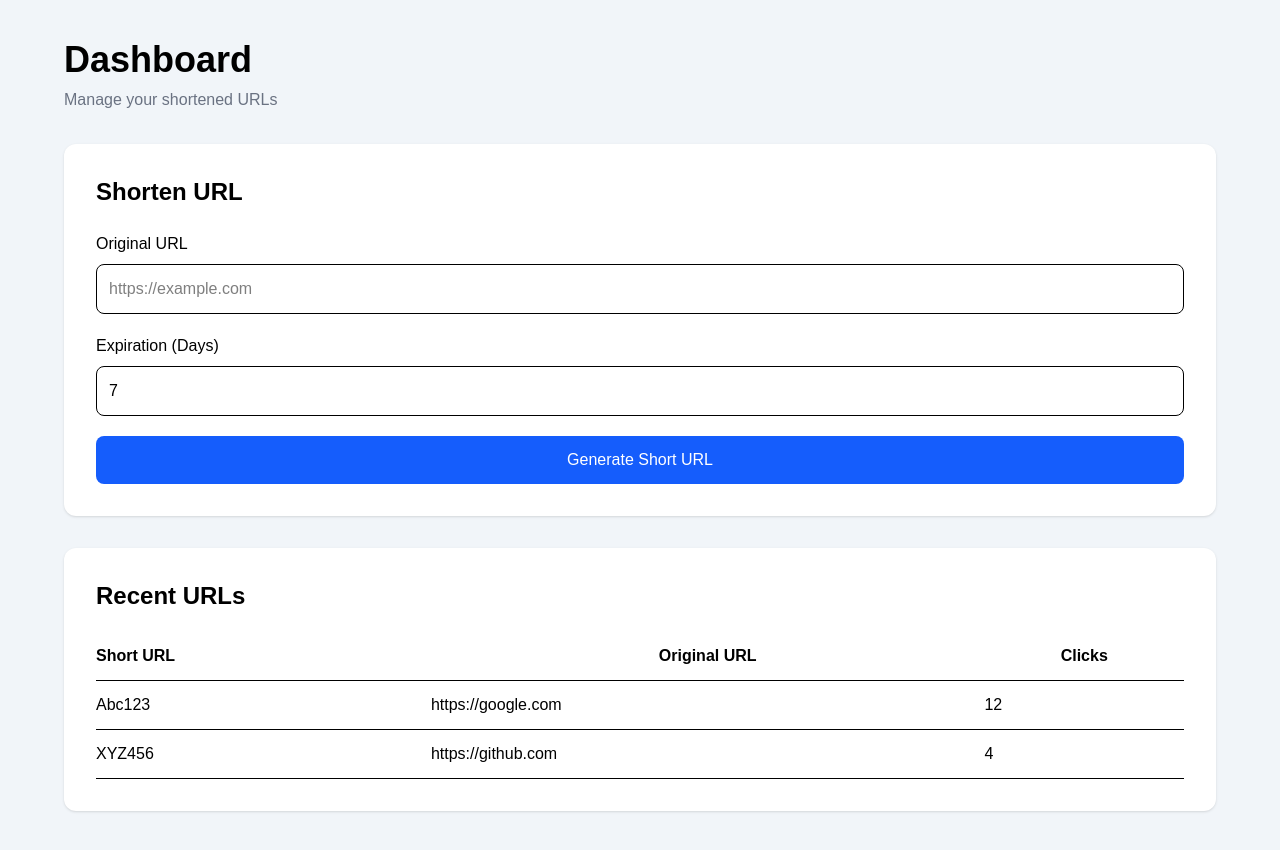
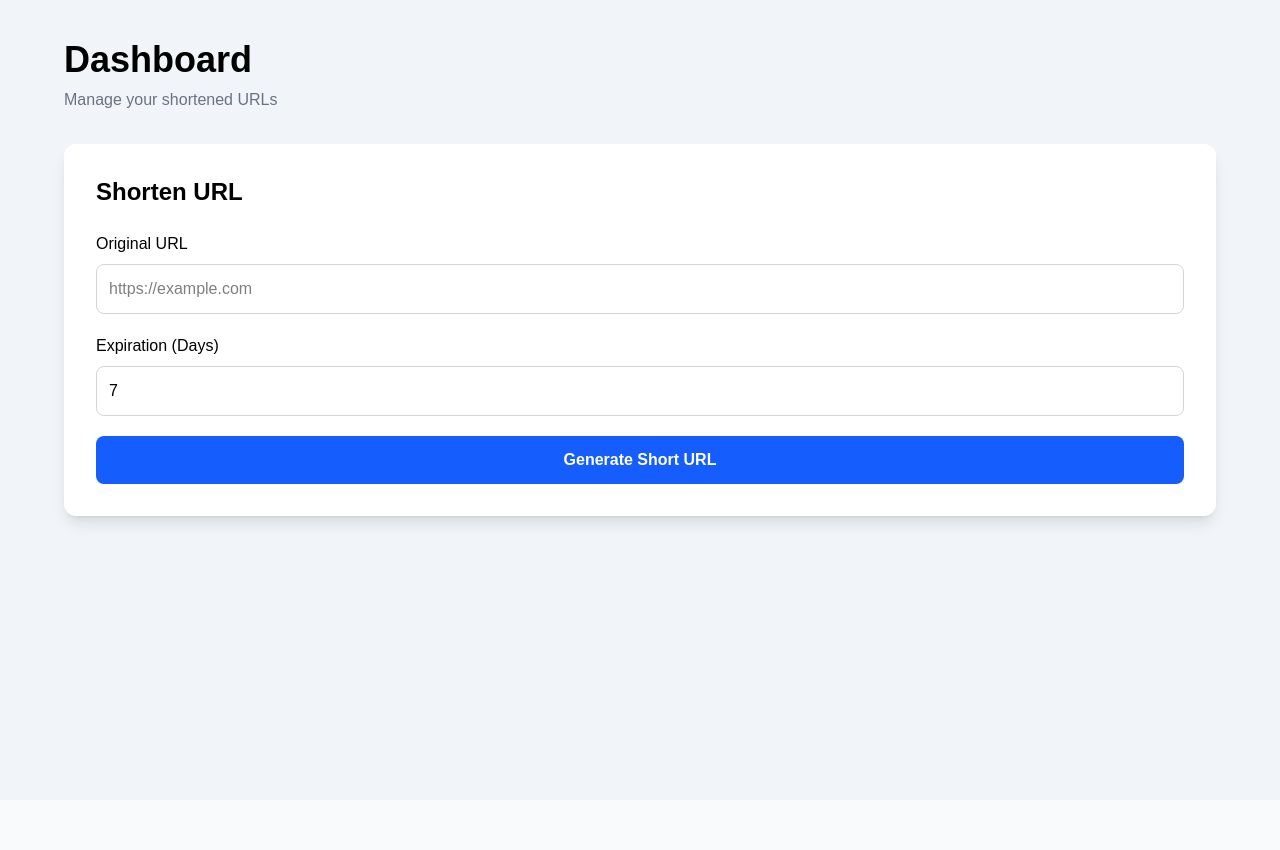
Before and after one commit to testgithubanjali/url-shortener-frontend, a React (Vite) app: page /dashboard in a window 1280 px wide. After the commit the page ends 800 px from the top, so only its background shows below. Built offline with nearby package versions, Linux system fonts and the light colour scheme.

Commit message:
update: updated the code

```diff
--- a/src/components/Button.jsx
+++ b/src/components/Button.jsx
@@ -1,9 +1,33 @@
-function Button({ children, type = "submit", loading }) {
+
+
+function Button({
+  children,
+  type = "submit",
+  loading = false,
+  disabled = false,
+  onClick,
+}) {
   return (
     <button
       type={type}
-      disabled={loading}
-      className="w-full rounded-lg bg-blue-600 py-3 font-semibold text-white transition hover:bg-blue-700 disabled:bg-gray-400"
+      onClick={onClick}
+      disabled={loading || disabled}
+      className="
+        w-full
+        rounded-lg
+        bg-blue-600
+        px-4
+        py-3
+        font-semibold
+        text-white
+        transition
+        duration-200
+        hover:bg-blue-700
+        active:scale-95
+        cursor-pointer
+        disabled:bg-gray-400
+        disabled:cursor-not-allowed
+      "
     >
       {loading ? "Please wait..." : children}
     </button>
--- a/src/components/URLForm.jsx
+++ b/src/components/URLForm.jsx
@@ -1,99 +1,126 @@
 import { useState } from "react";
+import api from "../services/api";
+import toast from "react-hot-toast";
 
 function URLForm() {
+  const [url, setUrl] = useState("");
+  const [days, setDays] = useState(7);
+  const [shortURL, setShortURL] = useState("");
+  const [loading, setLoading] = useState(false);
 
-    const [url, setUrl] = useState("");
-
-    const [days, setDays] = useState(7);
-
-    const handleSubmit = (e) => {
-
+  const handleSubmit = async (e) => {
     e.preventDefault();
 
-        console.log({
+    if (!url) {
+      toast.error("Please enter a URL");
+      return;
+    }
+
+    try {
+      setLoading(true);
+
+      const response = await api.post("/shorten", {
         original_url: url,
         expires_in_days: Number(days),
       });
 
+      setShortURL(response.data.short_url);
+
+      toast.success("Short URL Generated Successfully!");
+
+      setUrl("");
+      setDays(7);
+    } catch (error) {
+      console.error(error);
+
+      toast.error(
+        error.response?.data?.error || "Failed to shorten URL"
+      );
+    } finally {
+      setLoading(false);
+    }
+  };
+
+  const copyToClipboard = async () => {
+    await navigator.clipboard.writeText(shortURL);
+    toast.success("Copied to Clipboard");
   };
 
   return (
-
-        <div className="bg-white rounded-xl shadow p-8">
-
-            <h2 className="text-2xl font-bold">
-
+    <div className="bg-white rounded-xl shadow-lg p-8">
+      <h2 className="text-2xl font-bold mb-6">
         Shorten URL
-
       </h2>
 
-            <form
-                onSubmit={handleSubmit}
-                className="mt-6 space-y-5"
-            >
+      <form onSubmit={handleSubmit} className="space-y-5">
 
         <div>
-
-                    <label className="font-medium">
-
+          <label className="block mb-2 font-medium">
             Original URL
-
           </label>
 
           <input
-
             type="url"
-
+            required
             value={url}
-
-                        onChange={(e)=>setUrl(e.target.value)}
-
-                        className="mt-2 w-full border rounded-lg p-3"
-
+            onChange={(e) => setUrl(e.target.value)}
             placeholder="https://example.com"
-
+            className="w-full rounded-lg border border-gray-300 p-3 focus:border-blue-500 focus:outline-none"
           />
-
         </div>
 
         <div>
-
-                    <label>
-
+          <label className="block mb-2 font-medium">
             Expiration (Days)
-
           </label>
 
           <input
-
             type="number"
-
+            min="1"
             value={days}
-
-                        onChange={(e)=>setDays(e.target.value)}
-
-                        className="mt-2 w-full border rounded-lg p-3"
-
+            onChange={(e) => setDays(e.target.value)}
+            className="w-full rounded-lg border border-gray-300 p-3 focus:border-blue-500 focus:outline-none"
           />
-
         </div>
 
         <button
-
-                    className="w-full bg-blue-600 text-white py-3 rounded-lg"
-
+          type="submit"
+          disabled={loading}
+          className="w-full rounded-lg bg-blue-600 py-3 text-white font-semibold hover:bg-blue-700 disabled:bg-gray-400"
         >
-
-                    Generate Short URL
-
+          {loading ? "Generating..." : "Generate Short URL"}
         </button>
 
       </form>
 
+      {shortURL && (
+        <div className="mt-8 rounded-lg border bg-gray-50 p-5">
+
+          <h3 className="font-semibold mb-3">
+            Generated URL
+          </h3>
+
+          <div className="flex gap-3">
+
+            <input
+              value={shortURL}
+              readOnly
+              className="flex-1 rounded-lg border p-3 bg-white"
+            />
+
+            <button
+              onClick={copyToClipboard}
+              className="rounded-lg bg-green-600 px-5 text-white hover:bg-green-700"
+            >
+              Copy
+            </button>
+
           </div>
 
+        </div>
+      )}
+    </div>
   );
-
 }
 
 export default URLForm;
--- a/src/pages/Dashboard.jsx
+++ b/src/pages/Dashboard.jsx
@@ -1,40 +1,25 @@
 import URLForm from "../components/URLForm";
-import URLList from "../components/URLList";
 
 function Dashboard() {
-
-    return(
-
+  return (
     <div className="min-h-screen bg-slate-100">
-
       <div className="max-w-6xl mx-auto py-10">
-
         <h1 className="text-4xl font-bold">
-
           Dashboard
-
         </h1>
 
         <p className="text-gray-500 mt-2">
-
           Manage your shortened URLs
-
         </p>
 
         <div className="mt-8">
-
-                    <URLForm/>
-
+          <URLForm />
         </div>
 
-                <URLList/>
-
+        {/* URLList temporarily removed */}
       </div>
-
     </div>
-
-    )
-
+  );
 }
 
 export default Dashboard;
```
Lines whose indentation alone changed are shown as unchanged.
